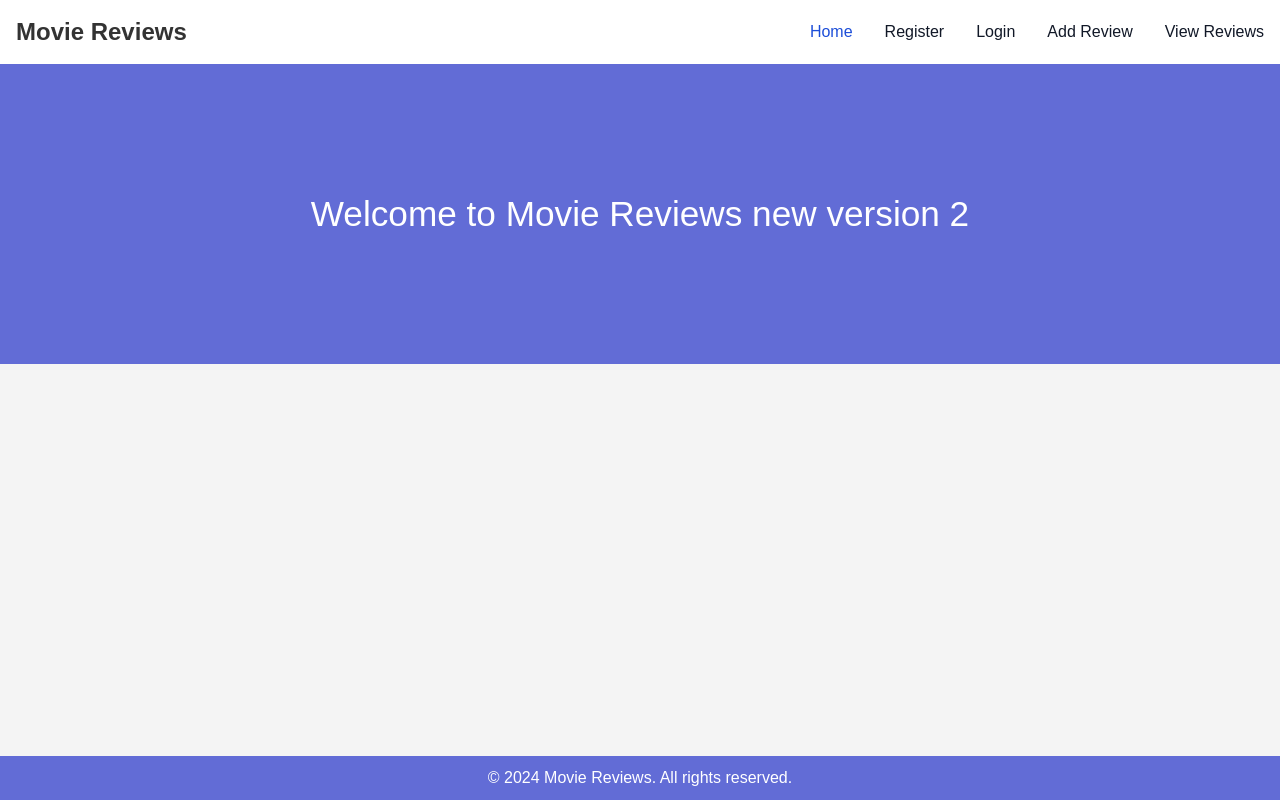
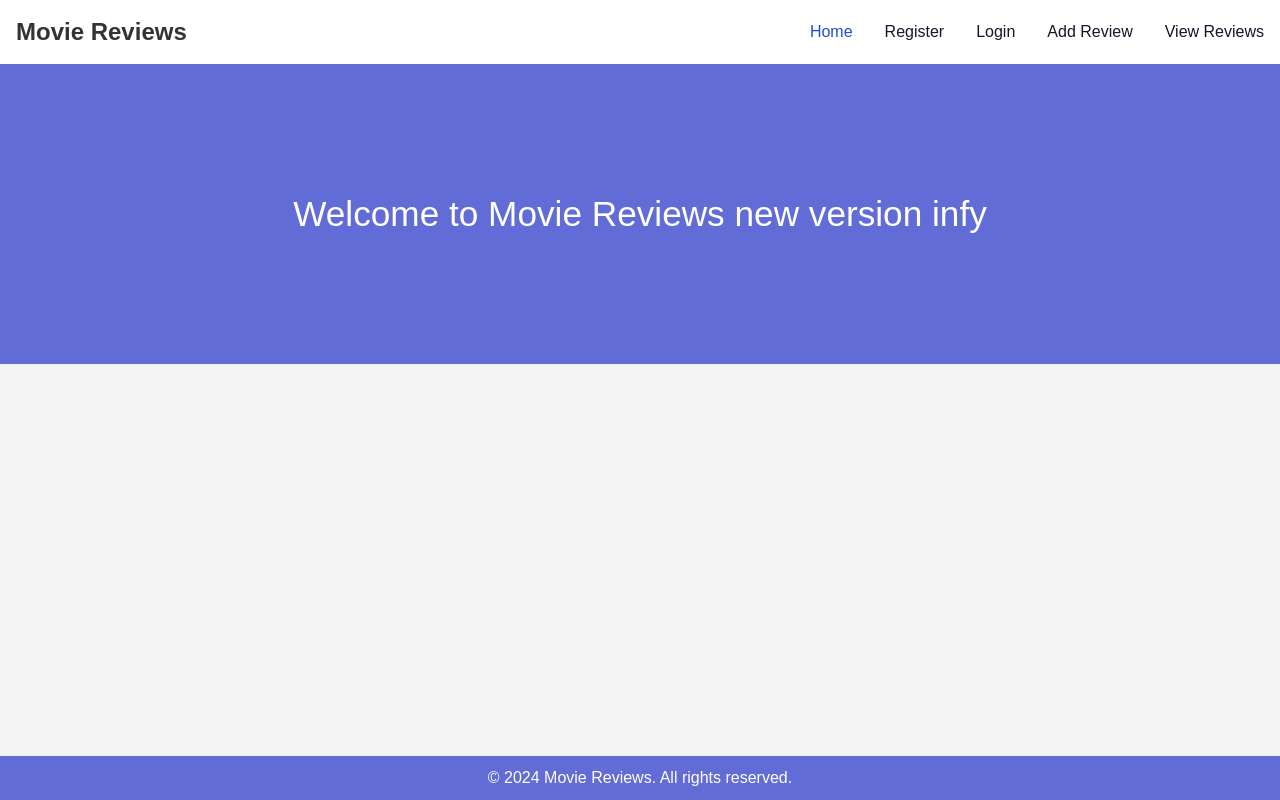
Before and after one commit to ayush148/project, a website: page web/public/index.html in a window 1280 px wide. Drawn offline with nearby package versions, Linux system fonts and the light colour scheme.

Commit message:
Update index.html

```diff
--- a/web/public/index.html
+++ b/web/public/index.html
@@ -45,7 +45,7 @@
       </nav>
 
       <header>
-        <h1>Welcome to Movie Reviews new  version 2</h1>
+        <h1>Welcome to Movie Reviews new  version infy</h1>
 
     </header>
 
```
